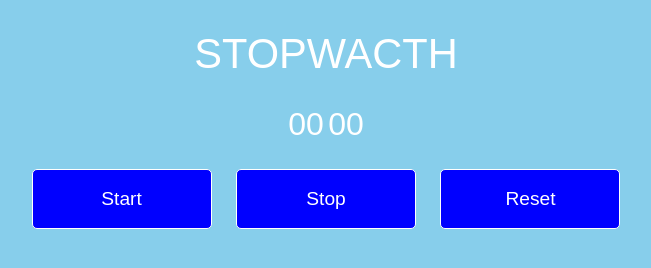
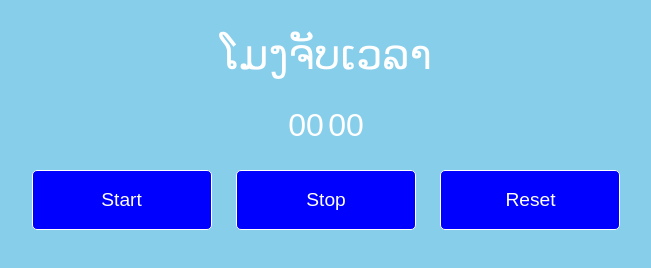
Before and after one commit to nxai/JS-project, a plain HTML site: page index.html in a window 1280 px wide. Shown: the whole page, without its empty margins (314-965 px from the left). Drawn offline with Linux system fonts and the light colour scheme.

Commit message:
initial commit and add index.html

```diff
--- a/index.html
+++ b/index.html
@@ -9,7 +9,7 @@
 </head>
 <body>
     <div class="wrapper">
-        <h1>Stopwacth</h1>
+        <h1>ໂມງຈັບເວລາ</h1>
         <p>
             <span id="seconds">00</span>
             <span id="tens">00</span>
```
